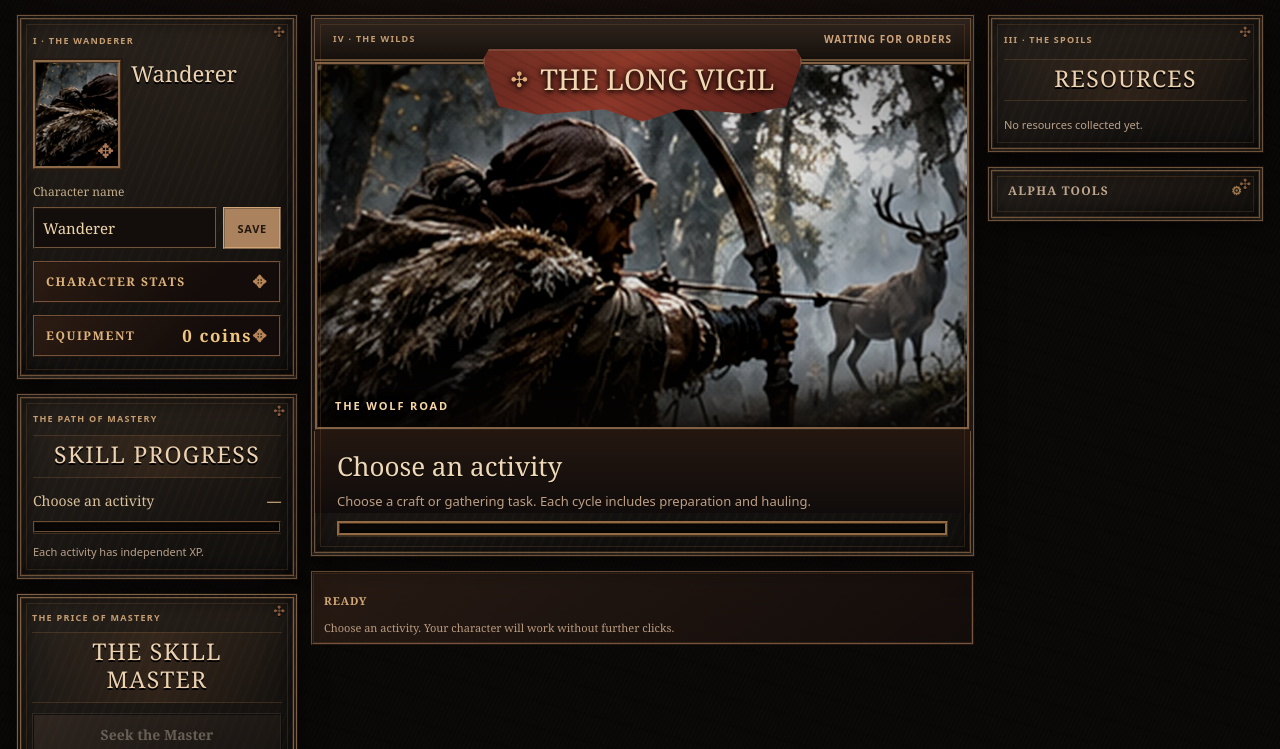
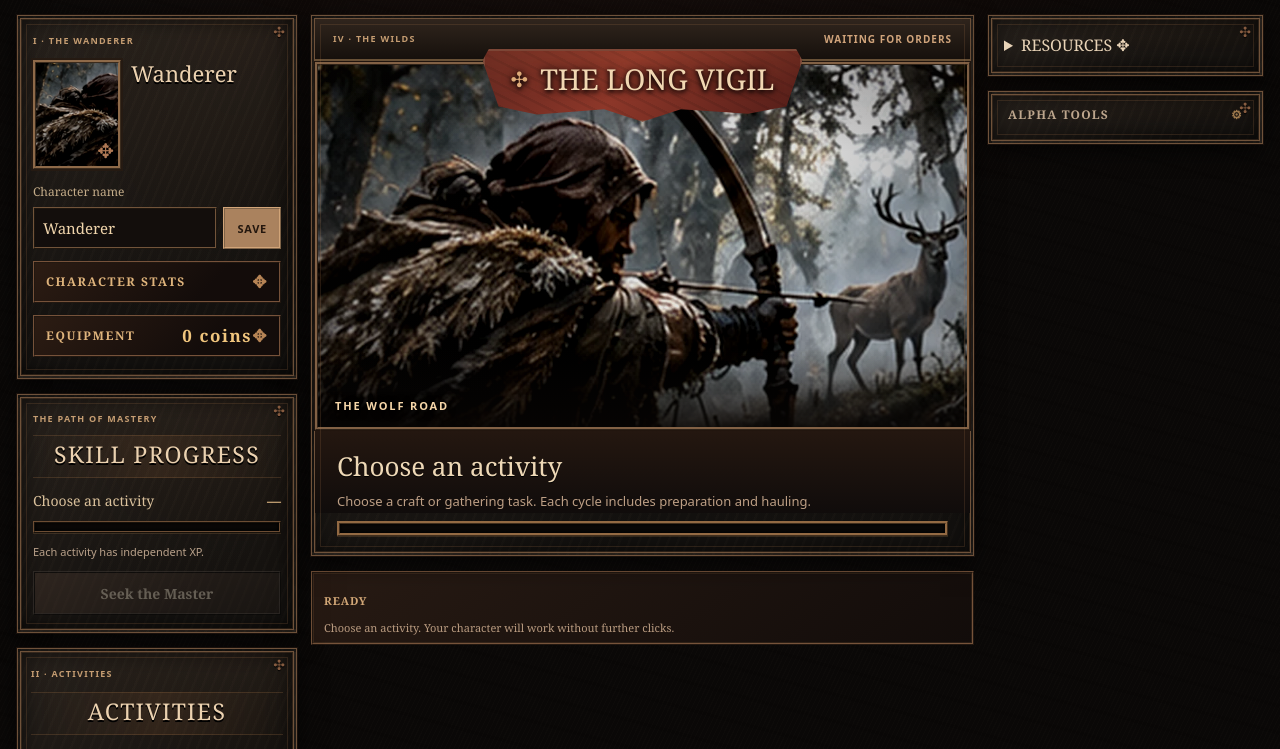
Before and after one commit to janisp123/idle_game, a plain HTML site: page site/play/index.html in a window 1280 px wide. Shown: the part 193-942 px from the top of the page. Drawn offline with Linux system fonts and the light colour scheme.

Commit message:
UI-COMPACT-001: simplify skill and resource layout

```diff
--- a/site/play/index.html
+++ b/site/play/index.html
@@ -8,7 +8,7 @@
   <title>Play — Idle Game</title>
   <link rel="icon" href="../favicon.svg" type="image/svg+xml">
   <link rel="stylesheet" href="./game.css">
-  <link rel="stylesheet" href="./iron-ui.css?v=char-stats-002">
+  <link rel="stylesheet" href="./iron-ui.css?v=ui-compact-001">
   <script type="module" src="./app.mjs?v=ui-category-001"></script>
 </head>
 <body>
@@ -91,11 +91,6 @@
           <div class="skill-meta"><span id="skillTitle">Choose an activity</span><strong id="skillLevel">—</strong></div>
           <div class="meter skill-meter" aria-label="XP toward next skill level"><span id="skillFill"></span></div>
           <p class="hint" id="skillXp">Each activity has independent XP.</p>
-        </section>
-
-        <section class="panel skill-master" aria-labelledby="masterHeading">
-          <p class="section-index">THE PRICE OF MASTERY</p>
-          <h2 id="masterHeading" class="engraved-title">THE SKILL MASTER</h2>
           <p class="hint" id="masterStatus">No skills are ready for the Master yet.</p>
           <button id="visitMaster" class="activity-start master-visit" type="button" aria-controls="masterAudience" aria-expanded="false">Seek the Master</button>
           <div id="masterAudience" class="master-audience" hidden>
@@ -239,11 +234,10 @@
 
       </div>
       <aside class="right-rail" aria-label="Resources and progress">
-        <section class="panel inventory" aria-labelledby="inventory-heading">
-          <p class="section-index">III · THE SPOILS</p>
-          <h2 id="inventory-heading" class="engraved-title">RESOURCES</h2>
+        <details id="resourcesPanel" class="panel inventory" aria-labelledby="inventory-heading">
+          <summary id="inventory-heading" class="resources-summary">RESOURCES <span aria-hidden="true">✥</span></summary>
           <div id="resourceList"></div>
-        </section>
+        </details>
         <details id="alphaTools" class="panel alpha-tools" aria-label="Alpha test tools" hidden>
           <summary class="alpha-tools-title">ALPHA TOOLS <span aria-hidden="true">⚙</span></summary>
           <div class="alpha-tools-controls">
```
